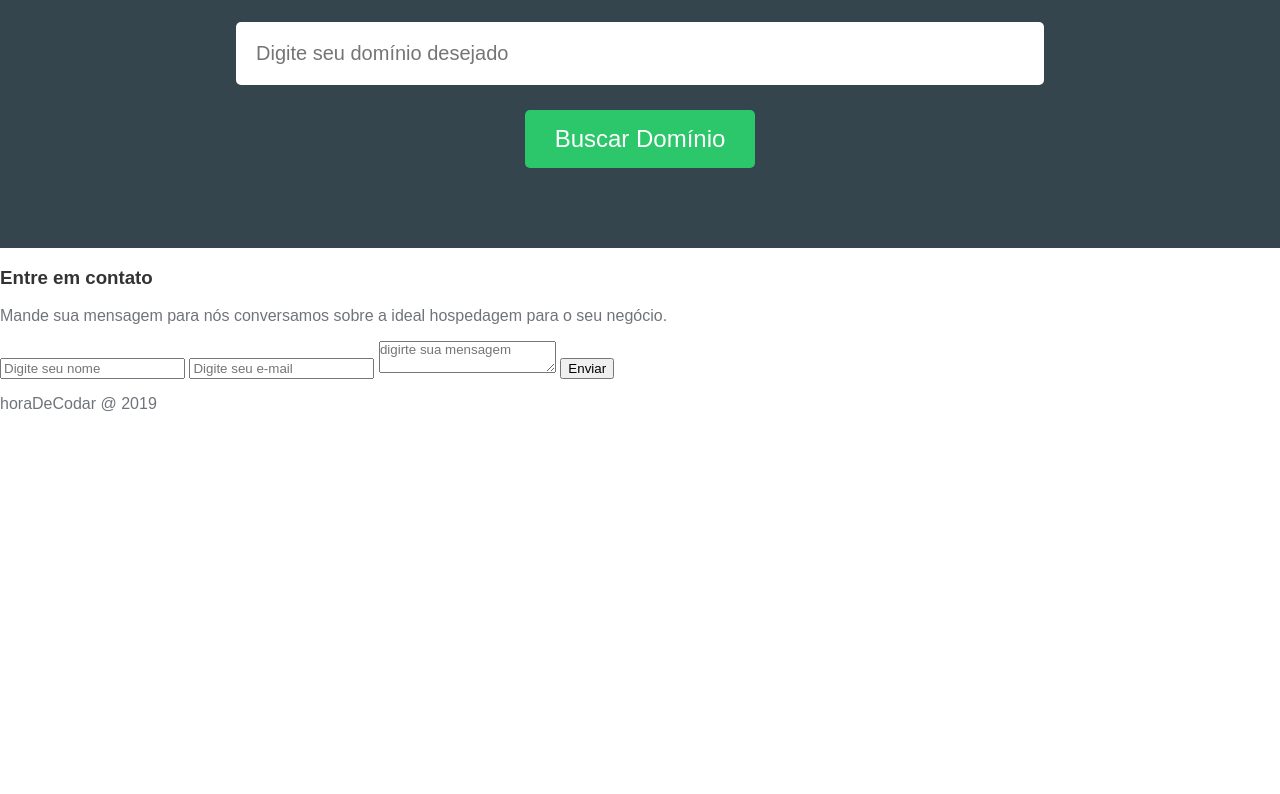
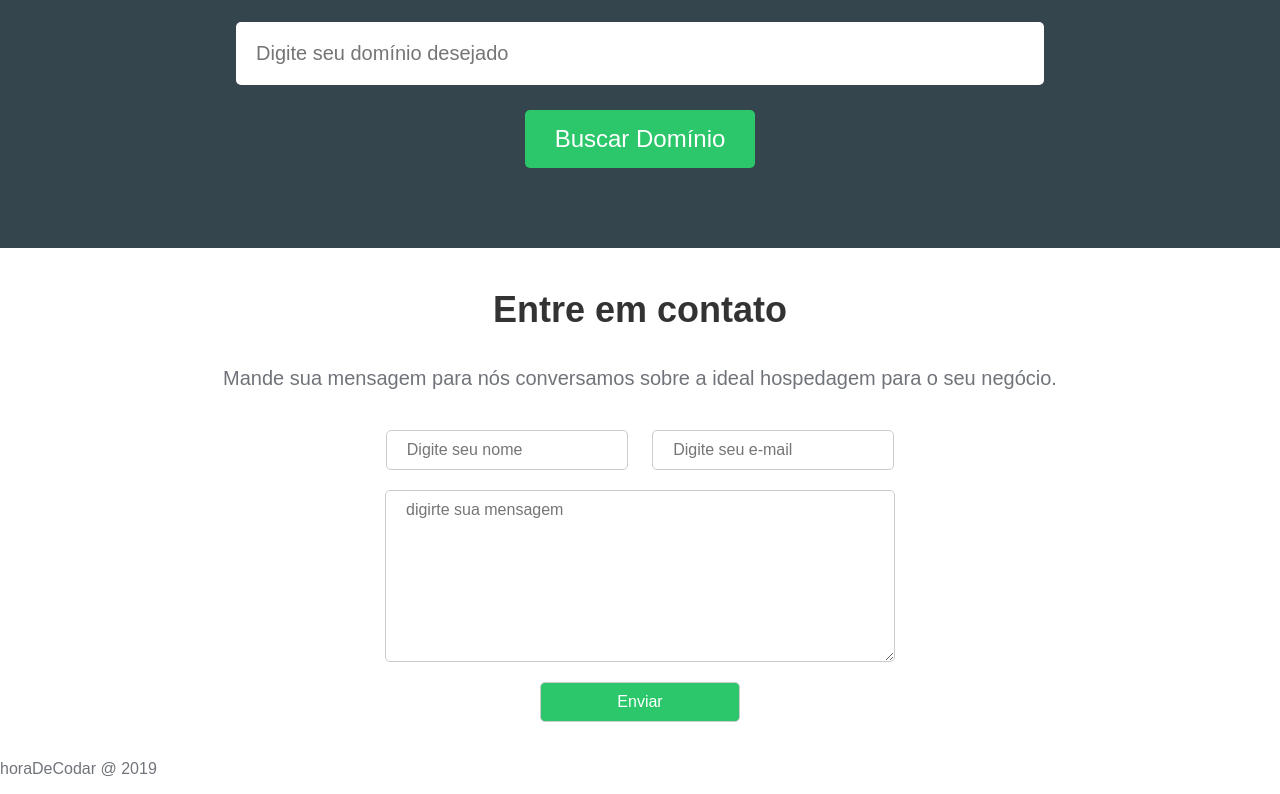
Before and after one commit to Viniciusdeab/hdc_host, a plain HTML site: page index.html in a window 1280 px wide. Shown: the part 2031-2825 px from the top of the page. Before the commit the page ends 2460 px from the top, so only its background shows below. Drawn offline with Linux system fonts and the light colour scheme.

Commit message:
Estilizalção da seção de contato

```diff
--- a/style.css
+++ b/style.css
@@ -268,3 +268,49 @@ nav{
     color: #FFFFFF;
     font-size: 24px;
 }
+
+/*contato*/
+
+.contact-container{
+    text-align: center;
+    padding-top: 5px;
+    padding-bottom: 2px;
+}
+
+.contact-container h3{
+    font-size: 36px;
+}
+
+.contact-container p{
+    font-size: 20px;
+    margin-bottom: 40px;
+}
+
+.contact-container input, .contact-container textarea{
+    width: 200px;
+    padding: 10px 20px;
+    font-size: 16px;
+    border-radius: 5px;
+    border: 1px solid #CCCCCC;
+    margin-left: 10px;
+    margin-right:10px;
+    margin-bottom: 20px;
+}
+
+.contact-container textarea{
+    display: block;
+    position: relative;
+    margin-right: auto;
+    margin-left: auto;
+    width: 468px;
+    height: 150px;
+}
+
+.contact-container input[type=submit]{
+    display: block;
+    position: relative;
+    margin-left: auto;
+    margin-right: auto;
+    background-color: #2CC76A;
+    color: #FFFFFF;
+}
```
